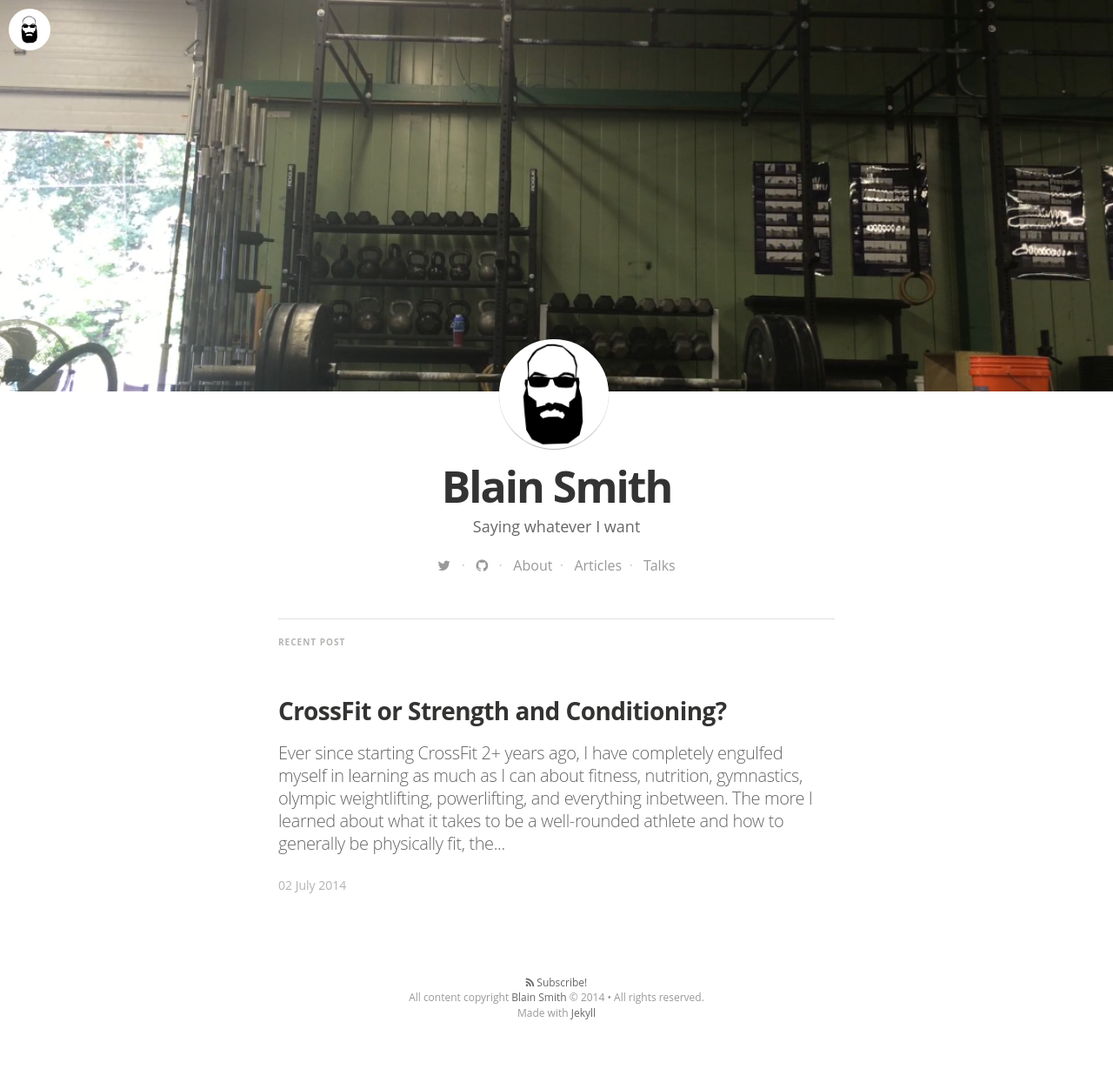
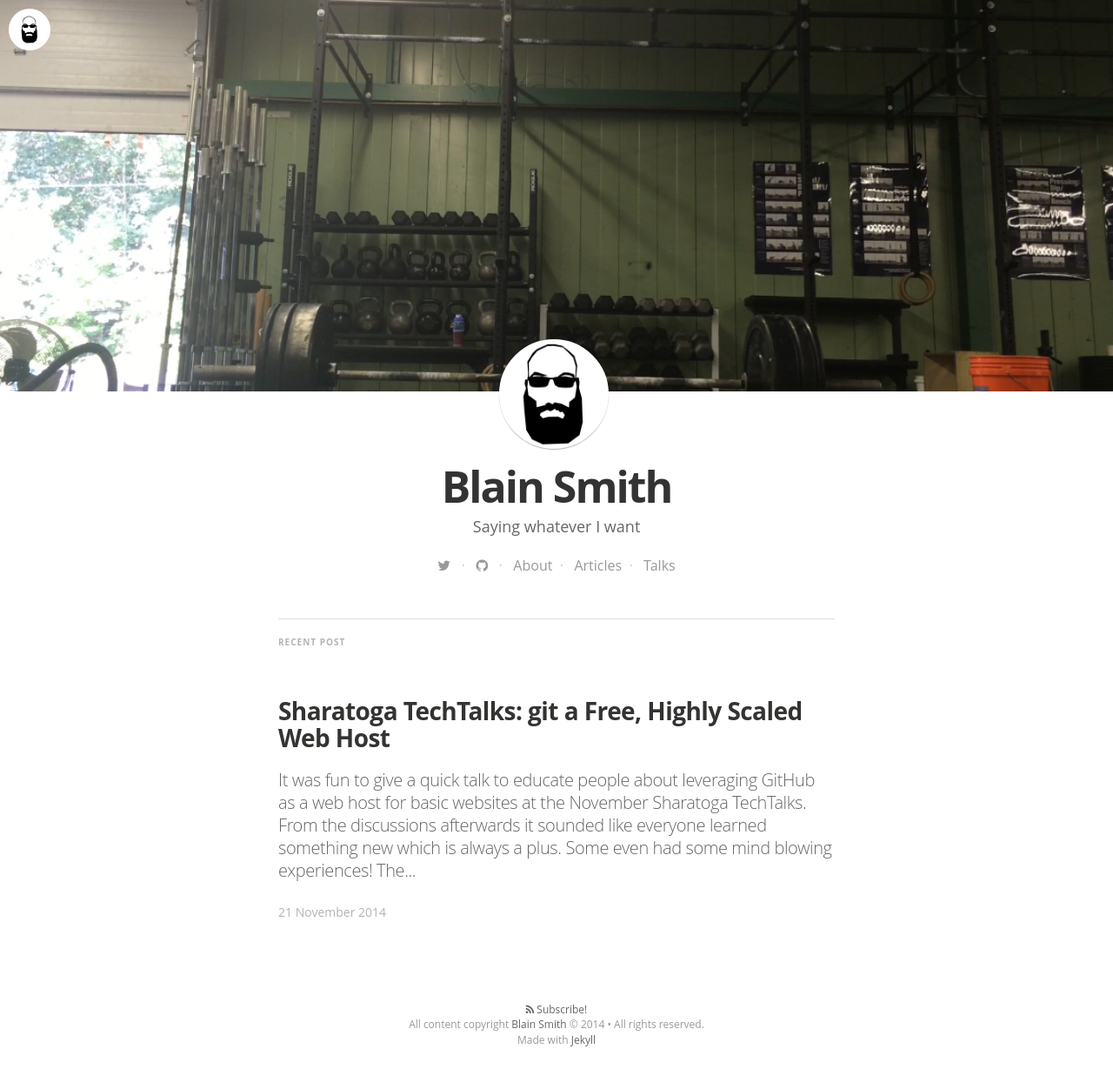
Before and after one commit to blainsmith/blainsmith.com, a Jekyll site: the page built from index.html, in a window 1280 px wide. Shown: the whole page at 87% size. Built offline with Jekyll 4.4.1, drawn with Linux system fonts in a browser that asks for light colours; nearby versions of some CDN libraries; some web fonts are replaced; Markdown is read by kramdown in place of the engine named in the settings; before the commit the page ends 1222 px from its top, so only the background shows below that.

Commit message:
sharatoga techtalk talk

```diff
--- a/_data/talks.yaml
+++ b/_data/talks.yaml
@@ -1,7 +1,7 @@
-- title: Git a Free, Highly Scaled Web Host
+- title: git a Free, Highly Scaled Web Host
   event: Sharatoga TechTalks
   date: November 19, 2014
-  url: http://www.meetup.com/Sharatoga-TechTalks/events/213578012/
+  url: /articles/sharatoga-techtalks-git-a-free-highly-scaled-web-host/
   synopsis: Learn how to leverage git and GitHub.com as a highly scalable web host for free.
   slides:
 - title: The Master of My Fate
--- /dev/null
+++ b/_posts/2014-11-21-sharatoga-techtalks-git-a-free-highly-scaled-web-host.md
@@ -0,0 +1,13 @@
+---
+layout: post
+title: 'Sharatoga TechTalks: git a Free, Highly Scaled Web Host'
+image: /assets/article_images/sharatoga-techtalks-nov-2014.png
+---
+It was fun to give a quick talk to educate people about leveraging [GitHub](http://github.com) as a web host for basic websites at the November [Sharatoga TechTalks](http://sharatogatechtalks.com). From the discussions afterwards it sounded like everyone learned something new which is always a plus. Some even had some [mind blowing](http://www.sharegif.com/wp-content/uploads/2014/04/mind-blownemotionsshockedmind-blowing.gif) experiences! The [slides from my talk](http://blainsmith.com/sharatoga-techtalks-nov-2014/) are available online and on their own [GitHub repo](https://github.com/blainsmith/sharatoga-techtalks-nov-2014).
+
+Other talks from that night were:
+
+- ["Machine Learning and Procedurally Generated Rap Lyrics" by Max Walker](https://twitter.com/SharatogaTech/status/535817479797633025)
+- ["The Art of Design and UI Sketching" by Joe Arcuri](https://twitter.com/SharatogaTech/status/535816045869957120)
+
+*Photo Credit: [Yuliya Peshkova](http://yuliyapeshkova.com)*
```
Also changed, not shown: assets/article_images/sharatoga-techtalks-nov-2014.png (added).
